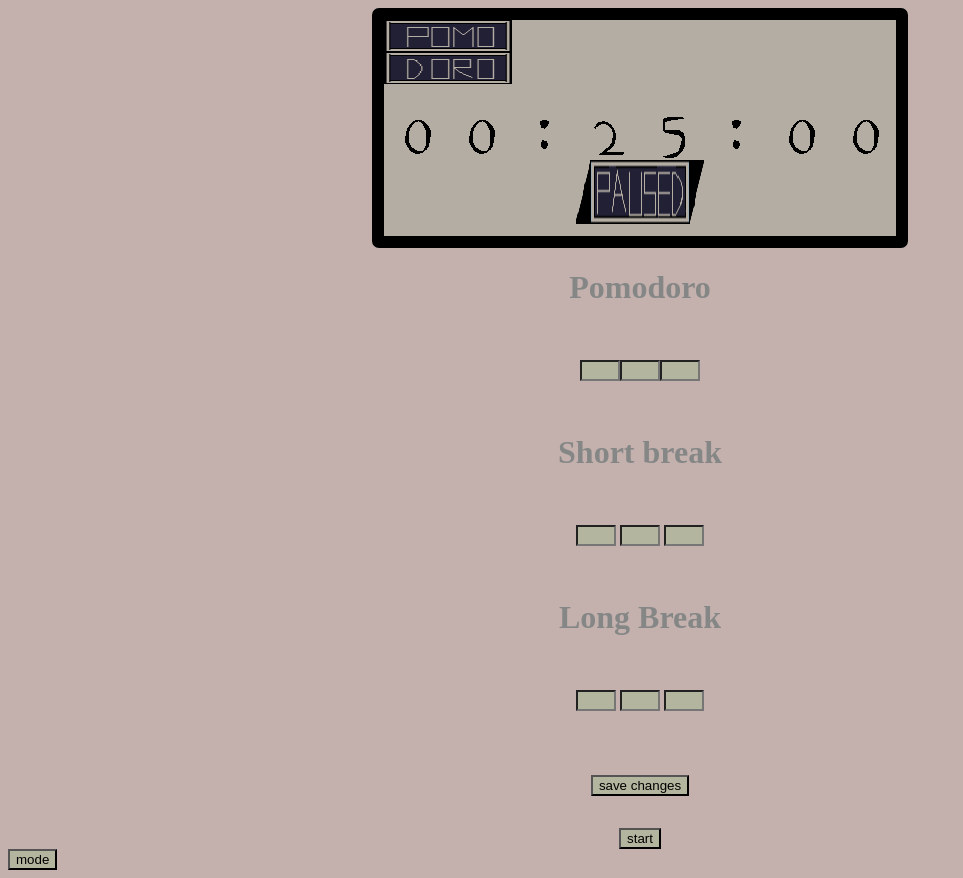
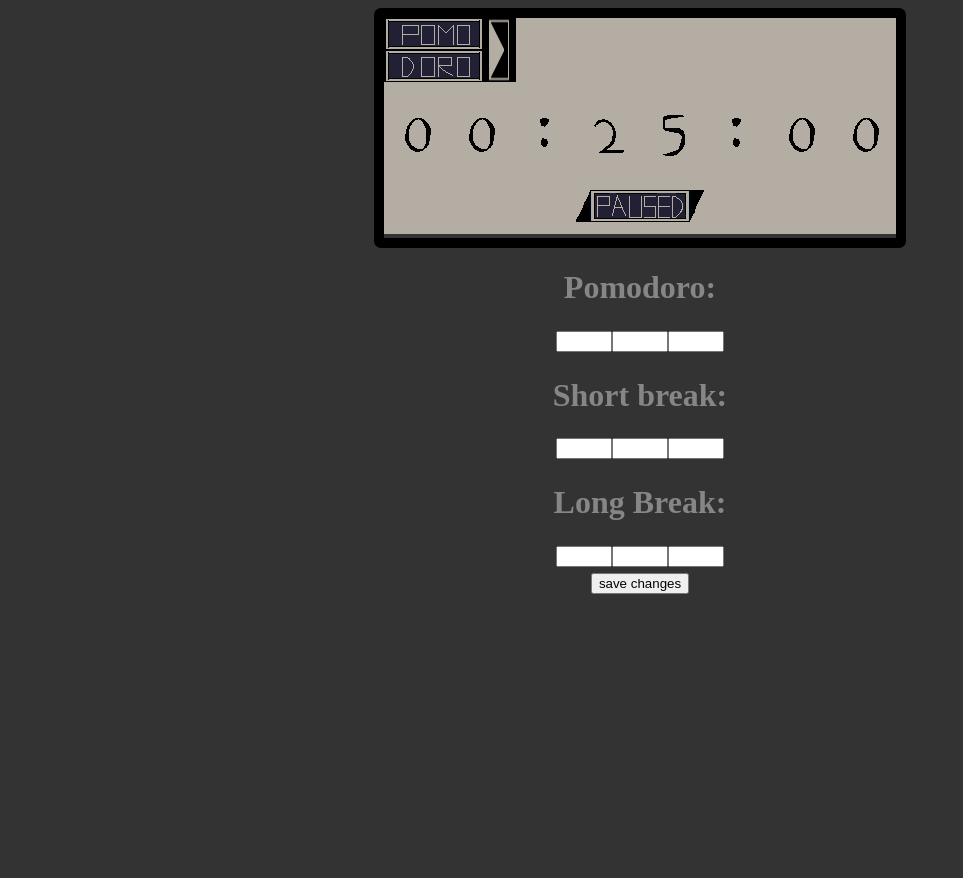
Before and after one commit to Caien1/tyche, a website built with Vite: page src/pages/clock/clock.html in a window 1280 px wide. Shown: the whole page, without its empty margins (0-963 px from the left). After the commit the page ends 800 px from the top, so only its background shows below. Built offline with nearby package versions, Linux system fonts and the light colour scheme.

Commit message:
Added an event queue

```diff
--- a/src/pages/clock/clock.css
+++ b/src/pages/clock/clock.css
@@ -1,9 +1,9 @@
 html{
-  background:#c4b1ae;
+  background:#333333;
   color:#858786;
 }
 
-#inp_field{
+.inp_field{
 width:50%;
   display:flex ;
   justify-content:center;
@@ -20,28 +20,16 @@ width:50%;
   justify-content:center;
   align-items:center;
 }
-#canvas{
+.holder{
 
-  background:white;
-  border:12px solid black;
+  border: 10px solid black;
   border-radius:7px;
-  box-shadow:0 5px 8px rgba(255,255,255,)
+
 }
 
-.setting_hide{
-}
+
 .deceny{
-margin:1rem;
-padding:1rem;
-
+margin:0.1rem;
+padding:0.1rem;
 
 }
-input{ width:2rem;
-  color:#;
-
-  background-color:#b4b59e;
-}
-button{
-
-  background-color:#b4b59e;
-}
--- a/src/pages/clock/clock.html
+++ b/src/pages/clock/clock.html
@@ -9,26 +9,28 @@
 
     </header>
     <div class ="display">
+      <div class="holder">
 
       <canvas id="canvas"></canvas>
+      </div>
     </div>
     <div class="container">
-<h1>Pomodoro</h1>
- <div id="inp_field" class="deceny">
+<h1>Pomodoro:</h1>
+ <div  class="deceny inp_field">
         <input type="number" id="hour_inp" name="hh" min="0"  max="60" default ="0">
         <input type="number" id ="min_inp" name="mm" min="0" max="60" default ="0">
         <input type="number" id ="sec_inp" name="ss" min="0" max="60" maxlengh="2" default="0"><br>
 
     </div>
 
-<h1>Short break</h1>
-      <div class="deceny">
+<h1>Short break:</h1>
+      <div class="deceny inp_field">
        <input type="number" id="s_hour_inp" name="hh" min="0"  max="60" default ="0">
         <input type="number" id ="s_min_inp" name="mm" min="0" max="60" default ="0">
         <input type="number" id ="s_sec_inp" name="ss" min="0" max="60" maxlengh="2" default="0"><br>
 </div>
-     <h1>Long Break</h1>
-      <div class="deceny">
+     <h1>Long Break:</h1>
+      <div class="deceny inp_field">
          <input type="number" id="l_hour_inp" name="hh" min="0"  max="60" default ="0">
         <input type="number" id ="l_min_inp" name="mm" min="0" max="60" default ="0">
         <input type="number" id ="l_sec_inp" name="ss" min="0" max="60" maxlengh="2" default="0"><br>
@@ -40,11 +42,9 @@
 
       </div>
 
-    <button id="start_stop">start</button>
 
     </div>
 
-    <button id="mode_changer">mode</button>
     <script type= "module" src="./clock.js">
     </script>
   </body>
--- a/src/pages/clock/clock.js
+++ b/src/pages/clock/clock.js
@@ -1,7 +1,7 @@
 import { assetNumber, IMAGE_ENUM } from "../../assets.js";
 
 
-
+//TODO: verify if all imgs are loaded
 const imageCache = []
 for (let i = 0; i < assetNumber.length; i++) {
   const img = new Image()
@@ -9,7 +9,7 @@ for (let i = 0; i < assetNumber.length; i++) {
   imageCache.push(img)
 }
 
-// const palette = [{ "Silver": "c4b1ae", "Silver 2": "b4ada3", "Khaki Beige": "bfb59e", "Khaki Beige 2": "cab7a2", "Grey Olive": "858786" }];
+
 
 const cavas = document.getElementById("canvas")
 const ctx = cavas.getContext('2d')
@@ -17,6 +17,8 @@ cavas.height = 216;
 cavas.width = 512;
 
 //INFO:data defs
+//
+//TODO:this obj is overloaaded we gotta figure a way to make it more simple
 const timer_info = {
   mode: 0, // current modes 3
 
@@ -39,7 +41,6 @@ const timer_info = {
     ss: 0,
     ms: 0,
   },
-
   started: false,
   finished: false,
   //
@@ -63,6 +64,7 @@ const global_state = {
     ss: 0,
   }
 }
+
 const theme = [{
   color: "#b4ada3",
   icon: IMAGE_ENUM.POMO,
@@ -75,19 +77,75 @@ const theme = [{
 }]
 
 const uiElements = {
-  pause_run: { x: 192, y: 76 + 64, w: 128, h: 64 },
-  mode_rect: { x: 0, y: 0, w: 128, h: 64 },
+
+  //TODO:Fix the sprites and make a function named resolve collision of update ui which ittrates through aa ui etc etc
+  // & need a robust anchoring system this currently is trash
+  //
+  pause_run: { x: 192, y: 76 + 96, w: 128, h: 32 },
+  mode_rect: { x: 0, y: 0, w: 100, h: 64 },
   //WARN: the x = 0 if rendered but its usage in loop make it a bit different
-  digit_rect: { x: 64, y: 76, w: 64, h: 64 }
+  digit_rect: { x: 64, y: 76, w: 64, h: 64 },
+  next_mode: { x: 100, y: 0, w: 32, h: 64 },
 }
-//INFO:helpers short hand
+
+
+
+//INFO: helpers short hand
+//
+//TODO:these two shall not exists the fact that this exist => the data modelling of core is trash.. figure something out wait
 const timer_handle = [timer_info.pomodoro, timer_info.short_break, timer_info.long_break]
 const g_state_handle = [global_state.pomodoro, global_state.short_break, global_state.long_break]
 
+const timerArr = new Int8Array(8)
+
+//INFO: custom click event queue on the canvas for UI interaction
+
+const clickQueue = new Float32Array(32)
+let clickQueueHead = 0
+let clickQueueTail = 0
+let no_of_events = 0
+
+//WARN:there is now overflow handling the fact we can play the dont start more tan 16 events in a fram
+const add_event_queue = (x, y) => {
+  clickQueue[clickQueueHead] = x
+  clickQueue[clickQueueHead + 1] = y
+  no_of_events += 1
+  clickQueueHead = (clickQueueHead + 2) % 32
+}
+
+const resolve_events = () => {
+  while (no_of_events > 0) {
+    detect_collision(clickQueue[clickQueueTail], clickQueue[clickQueueTail + 1])
+    clickQueueTail = (clickQueueTail + 2) % 32
+    no_of_events -= 1
+  }
+}
+const check_collision = (x, y, rect) => {
+  if (x >= rect.x && x <= rect.x + rect.w) {
+    if (y >= rect.y && y <= rect.y + rect.h) {
+      return true
+    }
+  }
+  return false
+}
+const detect_collision = (x, y) => {
+
+  if (check_collision(x, y, uiElements.pause_run)) {
+    toggle_current_timer()
+  }
+
+  if (check_collision(x, y, uiElements.next_mode)) {
+    change_mode()
+  }
+
+
+
+}
 
 //INFO:Functions
 //INFO:State changing functions
 function initTimer() {
+  //TODO:move these parseInts to dom(event listener)
   for (let i = 0; i < timer_handle.length; i++) {
     timer_handle[i].hh = parseInt(g_state_handle[i].hh) || 0;
     timer_handle[i].mm = parseInt(g_state_handle[i].mm) || 0;
@@ -95,26 +153,44 @@ function initTimer() {
   }
 
 }
+
 function loadSetting() {
-
+  //TODO:add versioning and defaults etc
   const user_settings = JSON.parse(localStorage.getItem("settings")) || global_state
   const user_setting_handle = [user_settings.pomodoro, user_settings.short_break, user_settings.long_break]
   for (let i = 0; i < timer_handle.length; i++) {
-    g_state_handle[i].hh = parseInt(user_setting_handle[i].hh) || 0;
-    g_state_handle[i].mm = parseInt(user_setting_handle[i].mm) || 0;
-    g_state_handle[i].ss = parseInt(user_setting_handle[i].ss) || 0;
+    g_state_handle[i].hh = user_setting_handle[i].hh || 0;
+    g_state_handle[i].mm = user_setting_handle[i].mm || 0;
+    g_state_handle[i].ss = user_setting_handle[i].ss || 0;
   }
 }
+function calculateTimerSprites() {
 
+  const current_time = timer_handle[timer_info.mode]
+  let hours = (current_time.hh);
+  let min = (current_time.mm);
+  let sec = (current_time.ss);
+  timerArr[0] = (hours / 10) | 0
+  timerArr[1] = hours % 10
+  timerArr[2] = IMAGE_ENUM.COLON
+  timerArr[3] = (min / 10) | 0
+  timerArr[4] = min % 10
+  timerArr[5] = IMAGE_ENUM.COLON
+  timerArr[6] = (sec / 10) | 0
+  timerArr[7] = sec % 10
+
+
+
+}
 function runTimer() {
-
-  const now = new Date().getTime()
-  const target = new Date(timer_handle[timer_info.mode].ms).getTime()
+  const now = Date.now()
+  const target = (timer_handle[timer_info.mode].ms)
   const difference = (target - now) / 1000
   const current_time = timer_handle[timer_info.mode]
-  current_time.hh = Math.floor((difference % (60 * 60 * 24)) / (60 * 60))
-  current_time.mm = Math.floor((difference % (60 * 60)) / 60)
-  current_time.ss = Math.floor(difference % 60)
+  current_time.hh = ((difference % (60 * 60 * 24)) / (60 * 60)) | 0
+  current_time.mm = ((difference % (60 * 60)) / 60) | 0
+  current_time.ss = (difference % 60) | 0
+
   if (current_time.hh < 0 || current_time.mm < 0 || current_time.ss < 0) {
     current_time.hh = current_time.ss = current_time.mm = 0
     timer_info.started = false
@@ -125,14 +201,12 @@ function runTimer() {
 //INFO:Rendering Functions
 function renderTimer() {
   //TODO:dynamically genrate and render timeArr
-  let hours = (timer_handle[timer_info.mode].hh);
-  let min = (timer_handle[timer_info.mode].mm);
-  let sec = (timer_handle[timer_info.mode].ss);
-  const timerArr = [parseInt(hours / 10), hours % 10, 10, parseInt(min / 10), min % 10, 10, parseInt(sec / 10), sec % 10]
-
   for (let i = 0; i < timerArr.length; i++) {
     const img = imageCache[timerArr[i]]
-    ctx.drawImage(img, i * uiElements.digit_rect.x, uiElements.digit_rect.y, uiElements.digit_rect.w, uiElements.digit_rect.h)
+    ctx.drawImage(img, i * uiElements.digit_rect.x,
+      uiElements.digit_rect.y,
+      uiElements.digit_rect.w,
+      uiElements.digit_rect.h)
   }
 
 
@@ -143,17 +217,37 @@ function renderModeAndTheme() {
 
   ctx.fillStyle = theme[timer_info.mode].color;
   ctx.fillRect(0, 0, cavas.width, cavas.height)
-  ctx.drawImage(imageCache[theme[timer_info.mode].icon], uiElements.mode_rect.x, uiElements.mode_rect.y, uiElements.mode_rect.w, uiElements.mode_rect.h);
+  ctx.drawImage(imageCache[theme[timer_info.mode].icon],
+    uiElements.mode_rect.x,
+    uiElements.mode_rect.y,
+    uiElements.mode_rect.w,
+    uiElements.mode_rect.h);
   //paused or not paused
 }
 
 //INFO:Event functions
 function renderUIElements() {
   if (!timer_info.started) {
-    ctx.drawImage(imageCache[IMAGE_ENUM.PAUSED], uiElements.pause_run.x, uiElements.pause_run.y, uiElements.pause_run.w, uiElements.pause_run.h)
+    ctx.drawImage(imageCache[IMAGE_ENUM.PAUSED],
+      uiElements.pause_run.x,
+      uiElements.pause_run.y,
+      uiElements.pause_run.w,
+      uiElements.pause_run.h)
   } else {
-    ctx.drawImage(imageCache[IMAGE_ENUM.RUN], uiElements.pause_run.x, uiElements.pause_run.y, uiElements.pause_run.w, uiElements.pause_run.h)
+    ctx.drawImage(imageCache[IMAGE_ENUM.RUN],
+      uiElements.pause_run.x,
+      uiElements.pause_run.y,
+      uiElements.pause_run.w,
+      uiElements.pause_run.h)
   }
+
+  //next button
+
+  ctx.drawImage(imageCache[IMAGE_ENUM.NEXT_MODE],
+    uiElements.next_mode.x,
+    uiElements.next_mode.y,
+    uiElements.next_mode.w,
+    uiElements.next_mode.h)
 
 
 
@@ -165,7 +259,6 @@ const change_mode = () => {
   timer_info.mode = (timer_info.mode + 1) % 3;
   toggle_current_timer();
   timer_info.started = false;
-  mode.innerHTML = `mode: ${timer_info.mode}`
 }
 
 const toggle_current_timer = () => {
@@ -178,35 +271,19 @@ const toggle_current_timer = () => {
 
 }
 
-const detect_collison = (event) => {
-  const scaleX = cavas.width / cavas.offsetWidth;
-  const scaleY = cavas.height / cavas.offsetHeight;
+const get_mouse_coord = (event) => {
   const rect = cavas.getBoundingClientRect()
-  const x = (event.clientX - rect.left) * 1
-  const y = (event.clientY - rect.top) * 1
-  //
-
-  //WARN:The sprite is made on the lower half cor some reson
-  //TODO:Fix the sprites and make a function named resolve collision of update ui which ittrates through aa ui etc etc
-
-  //
-  if (x >= uiElements.pause_run.x && x <= uiElements.pause_run.x + uiElements.pause_run.w) {
-    if (y >= uiElements.pause_run.y + 32 && y <= uiElements.pause_run.y + uiElements.pause_run.h) {
-      console.log("BOOM")
-      toggle_current_timer()
-    }
-  }
+  const x = (event.clientX - rect.left)
+  const y = (event.clientY - rect.top)
+  add_event_queue(x, y)
 
 
 }
+
 //INFO:Events listeners
-const mode = document.getElementById("mode_changer")
-mode.addEventListener("click", change_mode)
 
-const toggle = document.getElementById("start_stop")
-toggle.addEventListener("click", toggle_current_timer)
 
-cavas.addEventListener("click", detect_collison)
+cavas.addEventListener("mousedown", get_mouse_coord)
 
 const save = document.getElementById("save")
 save.addEventListener("click", () => {
@@ -231,10 +308,13 @@ save.addEventListener("click", () => {
 
 
 
-//INFO:Main Loop
+//INFO:Init stuff required
+//
 loadSetting()
 initTimer()
 
+
+//INFO:Main LOOP
 const timePerFrame = 1000 / 10
 let lastTime = null;
 let acc = 0;
@@ -253,11 +333,21 @@ function animate(time) {
     acc -= timePerFrame;
   }
 
+
+
+  if (no_of_events > 0) {
+    resolve_events()
+  }
+  //INFO:Calculate / state chaning ops
+  if (timer_info.started) {
+    runTimer();
+  }
+  calculateTimerSprites()
+  //INFO:Render after this
   renderModeAndTheme();
   renderUIElements()
+  renderTimer();
 
-  if (timer_info.started) runTimer();
-  renderTimer();
   requestAnimationFrame(animate);
 }
 
```
